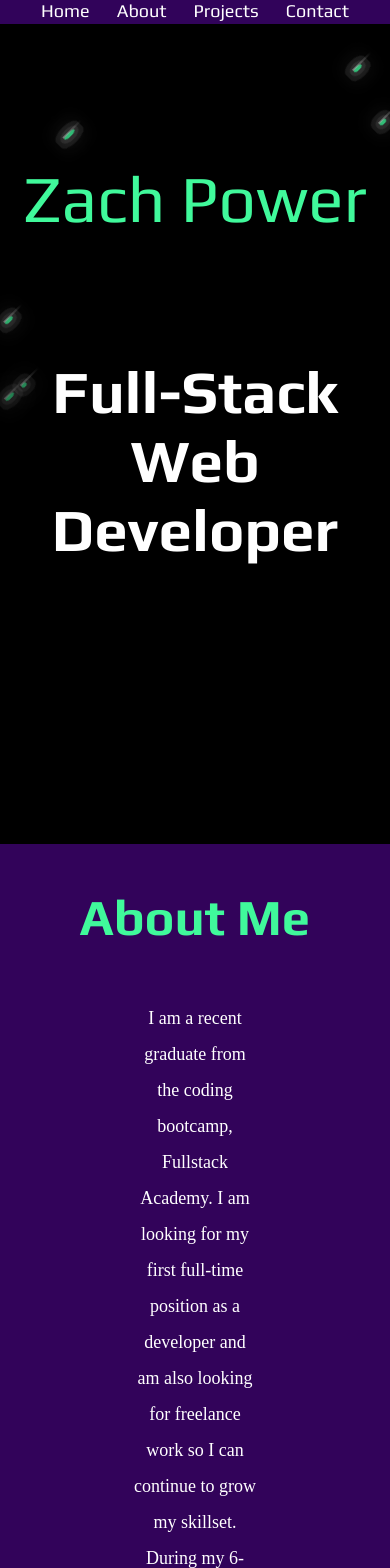
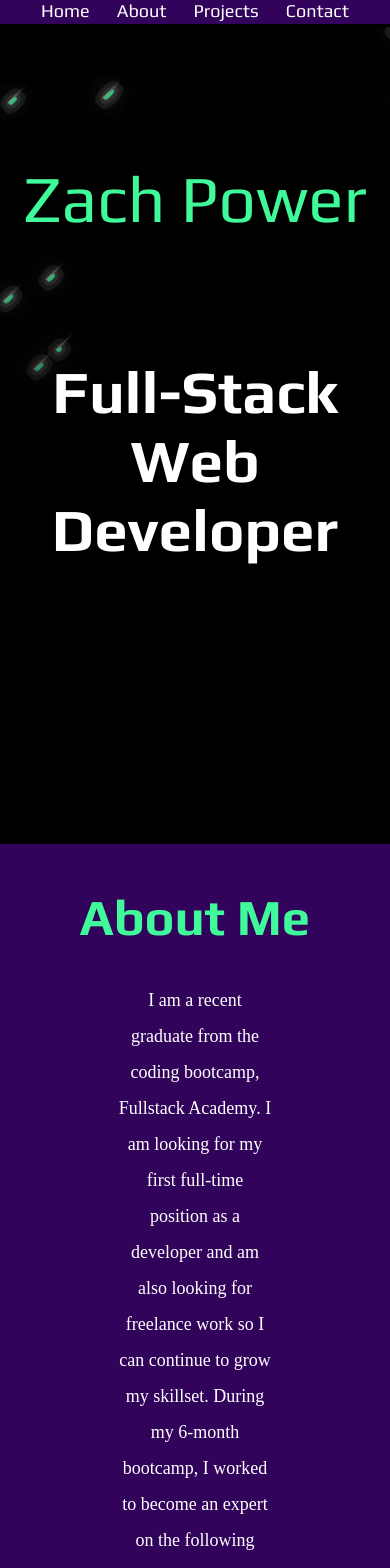
Before and after one commit to ZCPower/Personal_Webiste, a React (Create React App) app: page / in a window 390 px wide. Shown: the top 1568 px of the page. Built offline with nearby package versions, Linux system fonts and the light colour scheme; a web font is replaced by a local one.

Commit message:
messing with padding on about section

```diff
--- a/src/Styles/About.css
+++ b/src/Styles/About.css
@@ -98,8 +98,12 @@ h5 {
 @media screen and (max-width: 450px) {
     .aboutParagraph {
         font-size: 18px;
-        padding: 1em;
+        /* padding: 1em; */
         text-align: center;
     }
 
+    .skillIconContainer {
+        padding: 0;
+    }
+
 }
```
